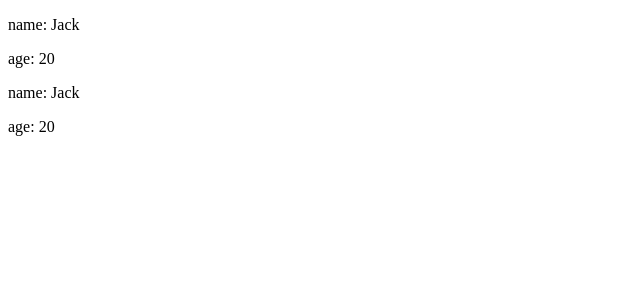
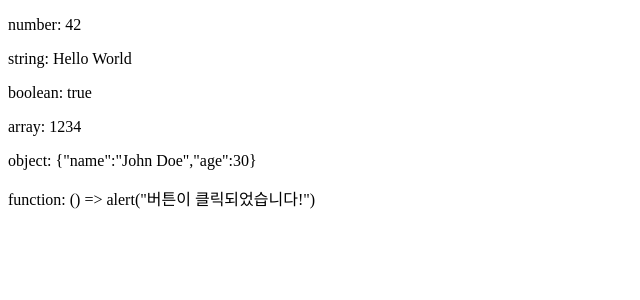
Before and after one commit to rowing0328/react-typescript-zero-to-hero, a React (Vite) app in the folder react/: page / in a window 1280 px wide. Shown: the top 300 px of the page, without its empty margins (0-640 px from the left). Built offline with nearby package versions, Linux system fonts and the light colour scheme.

Commit message:
Feat : 컴포넌트에 데이터 전달하기 2 - App(부모) - PrintValue(자식) 구조 형성

```diff
--- a/react/src/App.tsx
+++ b/react/src/App.tsx
@@ -1,13 +1,38 @@
-import User from './component/User';
+import PrintValue from './component/PrintValue.tsx';
 
 export default function App() {
+  const numberValue: number = 42;
+  const stringValue: string = 'Hello World';
+  const booleanValue: boolean = true;
+  const arrayValue: number[] = [1, 2, 3, 4];
+  const objectValue: { name: string; age: number } = { name: 'John Doe', age: 30 };
+  const handleClick = () => alert('버튼이 클릭되었습니다!');
+
   return (
     <>
-      <User name='Jack' age={20} />
-      <User name='Mike' age={30} />
+      <PrintValue
+        numberValue={numberValue}
+        stringValue={stringValue}
+        booleanValue={booleanValue}
+        arrayValue={arrayValue}
+        objectValue={objectValue}
+        handleClick={handleClick}
+      />
     </>
   );
 }
+
+/* 컴포넌트에 데이터 전달하기 1 */
+// import User from './component/User';
+//
+// export default function App() {
+//   return (
+//     <>
+//       <User name='Jack' age={20} />
+//       <User name='Mike' age={30} />
+//     </>
+//   );
+// }
 
 // /* 동적으로 src 속성 값 설정하기 (이미지)*/
 // export default function App() {
--- /dev/null
+++ b/react/src/component/PrintValue.tsx
@@ -0,0 +1,19 @@
+export default function PrintValue(props: {
+  numberValue: number;
+  stringValue: string;
+  booleanValue: true | false;
+  arrayValue: number[];
+  objectValue: { name: string; age: number };
+  handleClick: () => void;
+}) {
+  return (
+    <>
+      <p>number: {props.numberValue}</p>
+      <p>string: {props.stringValue}</p>
+      <p>boolean: {props.booleanValue.toString()}</p>
+      <p>array: {props.arrayValue}</p>
+      <p>object: {JSON.stringify(props.objectValue)}</p>
+      <p>function: {props.handleClick.toString()}</p>
+    </>
+  );
+}
```
